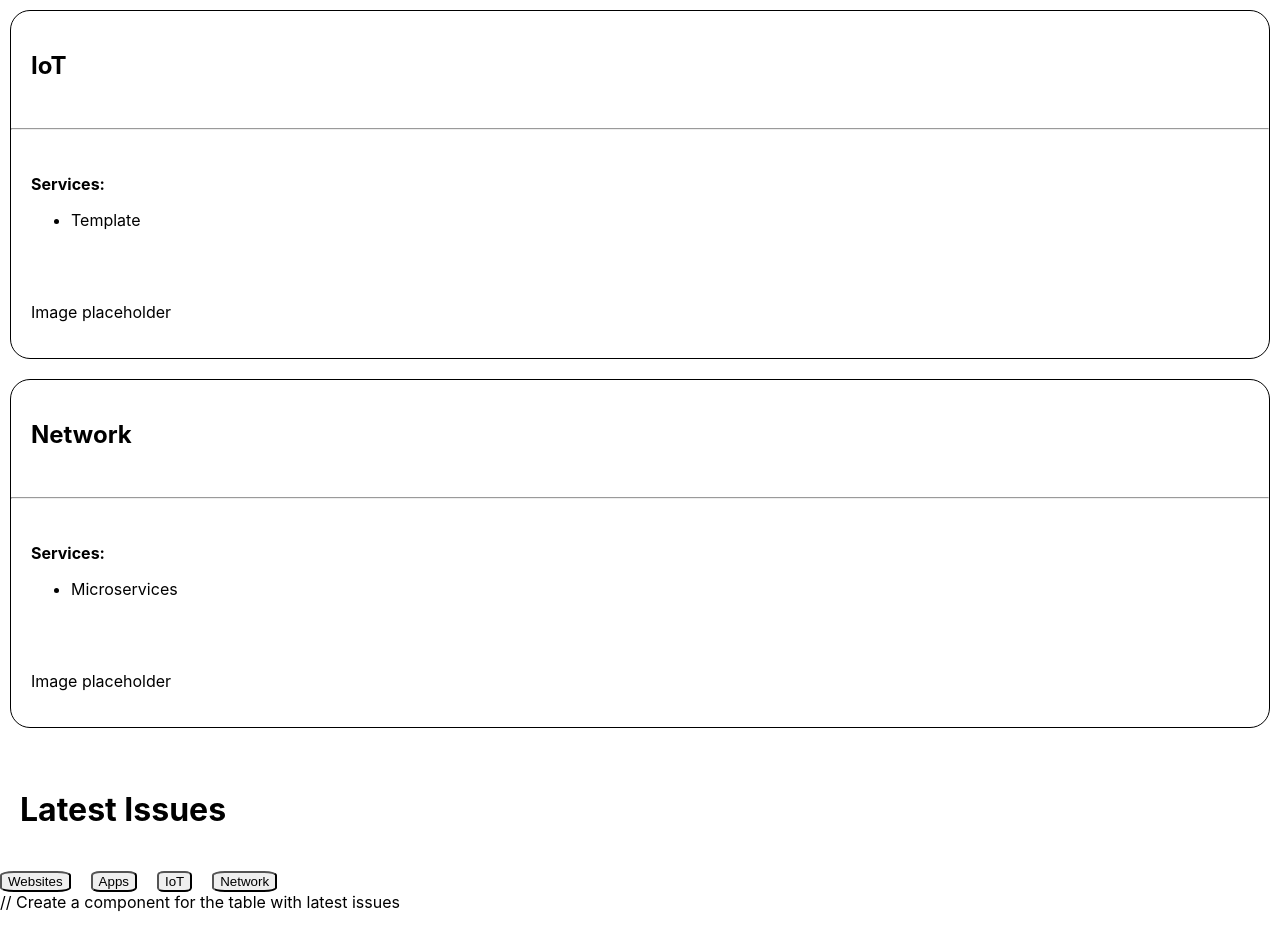
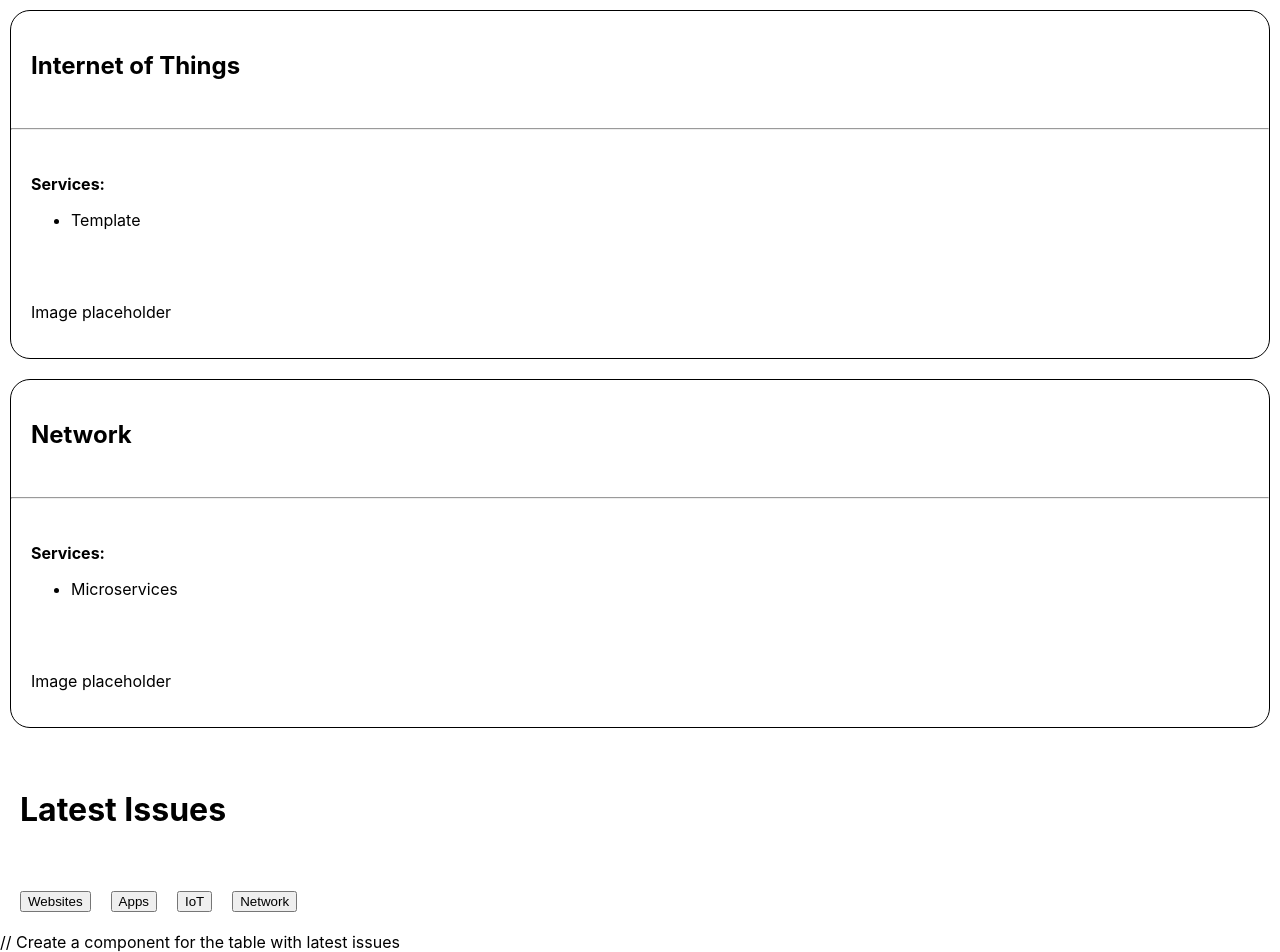
Before and after one commit to malebosambo/portfolio, a React (Create React App) app: page / in a window 1280 px wide. Shown: the part 1096-2048 px from the top of the page. Before the commit the page ends 2008 px from the top, so only its background shows below. Built offline with nearby package versions, Linux system fonts and the light colour scheme.

Commit message:
Updating CSS design for Home page

```diff
--- a/src/components/homeContentCont.css
+++ b/src/components/homeContentCont.css
@@ -28,12 +28,11 @@ html {
 }
 
 .Section_Filters {
-  float: left;
+  padding: 20px;
   width: 100%;
 }
 
 .Section_Filters button {
-  border-radius: 20%;
   margin-right: 20px;
 }
 
--- a/src/components/homeContentCont.js
+++ b/src/components/homeContentCont.js
@@ -2,7 +2,9 @@ import React, { Component } from 'react';
 import './homeContentCont.css';
 
 class HomeContentCont extends Component {
-  // state = {};
+  state = {
+    imageUrl: "/public/1675430271622.jpeg"
+  };
 
   constructor (props) {
     super(props);
@@ -39,10 +41,10 @@ class HomeContentCont extends Component {
             <h1>Latest Issues</h1>
           </div>
           <div className="Section_Filters">
-            <button onClick="">Websites</button>
-            <button onClick="">Apps</button>
-            <button onClick="">IoT</button>
-            <button onClick="">Network</button>
+            <button className="btn btn-secondary btn-sm" onClick="">Websites</button>
+            <button className="" onClick="">Apps</button>
+            <button className="" onClick="">IoT</button>
+            <button className="" onClick="">Network</button>
           </div>
         </div>
 
--- a/src/index.js
+++ b/src/index.js
@@ -28,7 +28,7 @@ const services = [
   },
   {
     id: 4,
-    name: "IoT",
+    name: "Internet of Things",
     ops: ["Template"],
     imgUrl: "/public/1675430271622.jpeg",
     url: "/components/iot"
```
